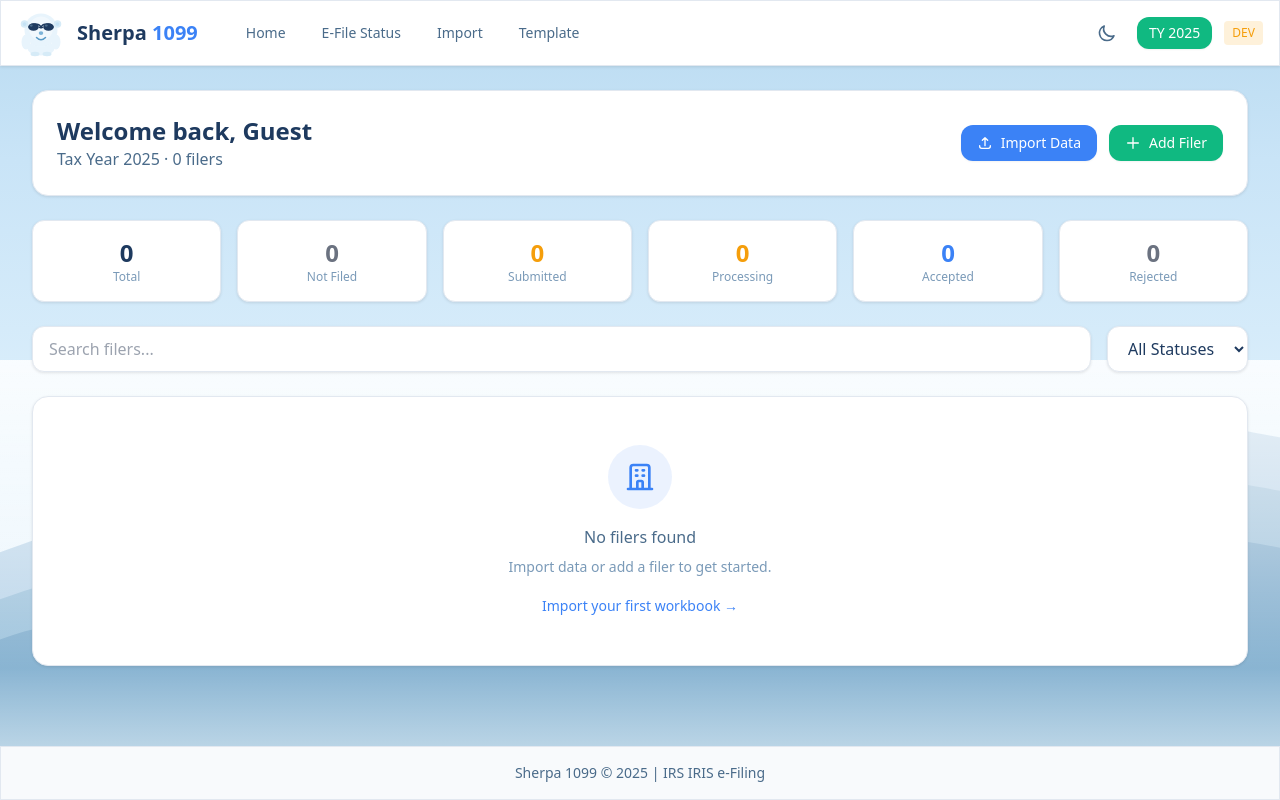
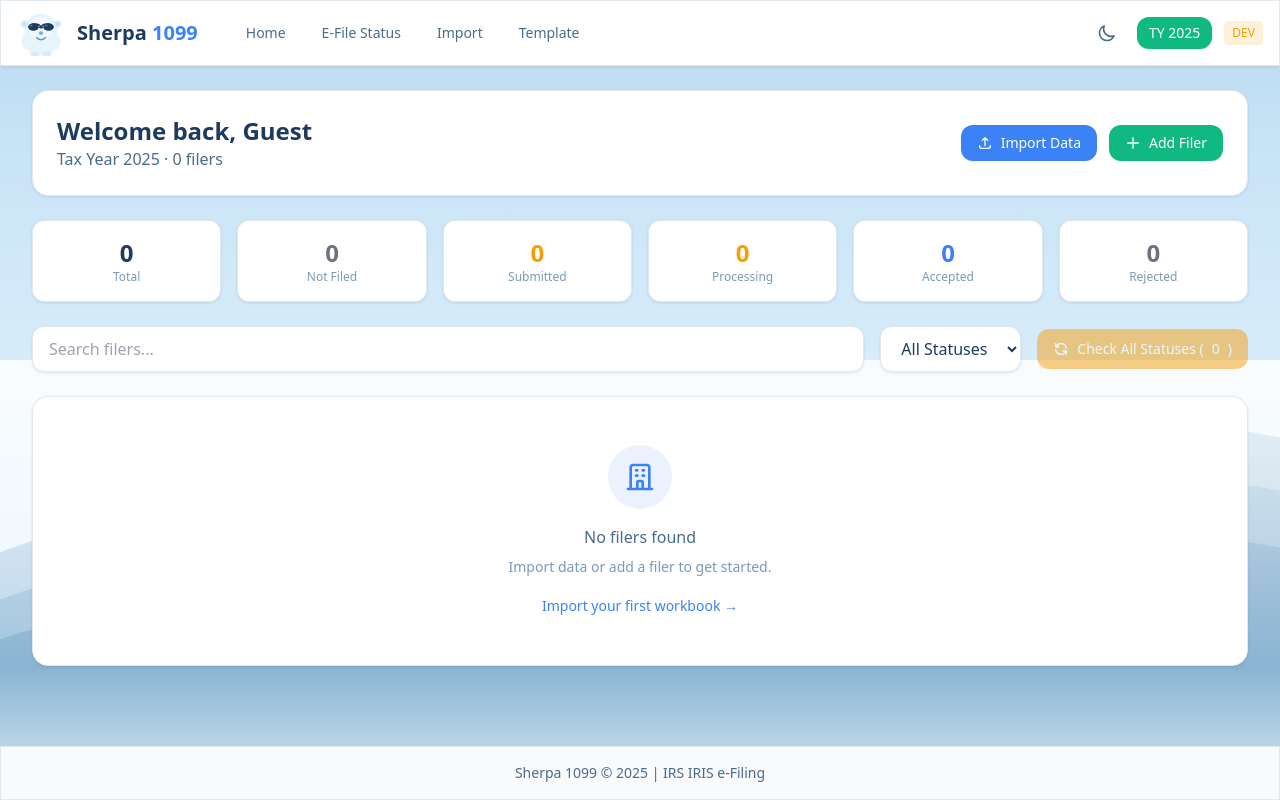
Before and after one commit to klill6506/sherpa-1099, a Python web app: template templates/dashboard.html in a window 1280 px wide. Run offline with Jinja, Linux system fonts and the light colour scheme; the template is opened without the code that fills it, so the values that code supplies are empty; some libraries are stand-ins or nearby versions.

Commit message:
Add Check All Statuses button to dashboard
- Batch check all pending (SUBMITTED/PROCESSING) submissions
- Shows progress during check
- Updates status in database when changed
- Displays summary when complete

Co-Authored-By: Claude Opus 4.5 <noreply@anthropic.com>

```diff
--- a/templates/dashboard.html
+++ b/templates/dashboard.html
@@ -56,7 +56,7 @@
         </div>
     </div>
 
-    <!-- Filters -->
+    <!-- Filters and Actions -->
     <div class="flex flex-col sm:flex-row gap-4 items-start sm:items-center">
         <div class="flex-1 w-full sm:w-auto">
             <input type="text"
@@ -73,6 +73,28 @@
             <option value="ACCEPTED">Accepted</option>
             <option value="REJECTED">Rejected</option>
         </select>
+        <!-- Check All Statuses Button -->
+        <button @click="checkAllStatuses()"
+                :disabled="checkingAll || pendingCount === 0"
+                class="px-4 py-2.5 rounded-xl bg-sherpa-amber hover:bg-amber-600 text-white text-sm font-medium transition-colors disabled:opacity-50 disabled:cursor-not-allowed flex items-center gap-2">
+            <template x-if="!checkingAll">
+                <span class="flex items-center gap-2">
+                    <svg class="w-4 h-4" fill="none" stroke="currentColor" viewBox="0 0 24 24">
+                        <path stroke-linecap="round" stroke-linejoin="round" stroke-width="2" d="M4 4v5h.582m15.356 2A8.001 8.001 0 004.582 9m0 0H9m11 11v-5h-.581m0 0a8.003 8.003 0 01-15.357-2m15.357 2H15"/>
+                    </svg>
+                    Check All Statuses (<span x-text="pendingCount"></span>)
+                </span>
+            </template>
+            <template x-if="checkingAll">
+                <span class="flex items-center gap-2">
+                    <svg class="animate-spin w-4 h-4" fill="none" viewBox="0 0 24 24">
+                        <circle class="opacity-25" cx="12" cy="12" r="10" stroke="currentColor" stroke-width="4"></circle>
+                        <path class="opacity-75" fill="currentColor" d="M4 12a8 8 0 018-8V0C5.373 0 0 5.373 0 12h4zm2 5.291A7.962 7.962 0 014 12H0c0 3.042 1.135 5.824 3 7.938l3-2.647z"></path>
+                    </svg>
+                    Checking <span x-text="checkProgress"></span>/<span x-text="pendingCount"></span>...
+                </span>
+            </template>
+        </button>
     </div>
 
     <!-- All Filers Table -->
@@ -230,6 +252,16 @@ function homePage() {
         selectedFiler: null,
         selectedErrors: [],
 
+        // Batch status check
+        checkingAll: false,
+        checkProgress: 0,
+
+        get pendingCount() {
+            return this.allFilers.filter(f =>
+                f.last_receipt_id && ['SUBMITTED', 'PROCESSING'].includes(f.status)
+            ).length;
+        },
+
         get filteredFilers() {
             let result = this.allFilers;
 
@@ -338,6 +370,76 @@ function homePage() {
             this.showErrorsModal = true;
         },
 
+        async checkAllStatuses() {
+            const pendingFilers = this.allFilers.filter(f =>
+                f.last_receipt_id && ['SUBMITTED', 'PROCESSING'].includes(f.status)
+            );
+
+            if (pendingFilers.length === 0) {
+                alert('No pending submissions to check.');
+                return;
+            }
+
+            this.checkingAll = true;
+            this.checkProgress = 0;
+
+            let updated = 0;
+            let errors = [];
+
+            for (const item of pendingFilers) {
+                this.checkProgress++;
+                try {
+                    const statusResponse = await fetch('/api/efile/status', {
+                        method: 'POST',
+                        headers: { 'Content-Type': 'application/json' },
+                        body: JSON.stringify({ receipt_id: item.last_receipt_id })
+                    });
+
+                    if (!statusResponse.ok) {
+                        errors.push(`${item.filer_name}: Failed to check`);
+                        continue;
+                    }
+
+                    const statusResult = await statusResponse.json();
+
+                    // Map IRS status
+                    let newStatus = item.status;
+                    if (statusResult.status === 'accepted') newStatus = 'ACCEPTED';
+                    else if (statusResult.status === 'accepted_with_errors') newStatus = 'ACCEPTED_WITH_ERRORS';
+                    else if (statusResult.status === 'rejected') newStatus = 'REJECTED';
+                    else if (statusResult.status === 'processing') newStatus = 'PROCESSING';
+
+                    // Update if changed
+                    if (newStatus !== item.status) {
+                        await fetch('/api/efile/filing-status/update', {
+                            method: 'POST',
+                            headers: { 'Content-Type': 'application/json' },
+                            body: JSON.stringify({
+                                filer_id: item.filer_id,
+                                tax_year: this.taxYear,
+                                status: newStatus,
+                                errors: statusResult.errors?.length > 0 ? { errors: statusResult.errors } : null
+                            })
+                        });
+                        updated++;
+                    }
+                } catch (e) {
+                    errors.push(`${item.filer_name}: ${e.message}`);
+                }
+            }
+
+            this.checkingAll = false;
+
+            // Reload to show updates
+            await this.loadFilingStatus();
+
+            // Show summary
+            let message = `Checked ${pendingFilers.length} submission(s).`;
+            if (updated > 0) message += `\n${updated} status(es) updated.`;
+            if (errors.length > 0) message += `\n\nErrors:\n${errors.join('\n')}`;
+            alert(message);
+        },
+
         getStatusClasses(status) {
             const classes = {
                 'NOT_FILED': 'bg-gray-100 text-gray-600 dark:bg-gray-700 dark:text-gray-300',
```
